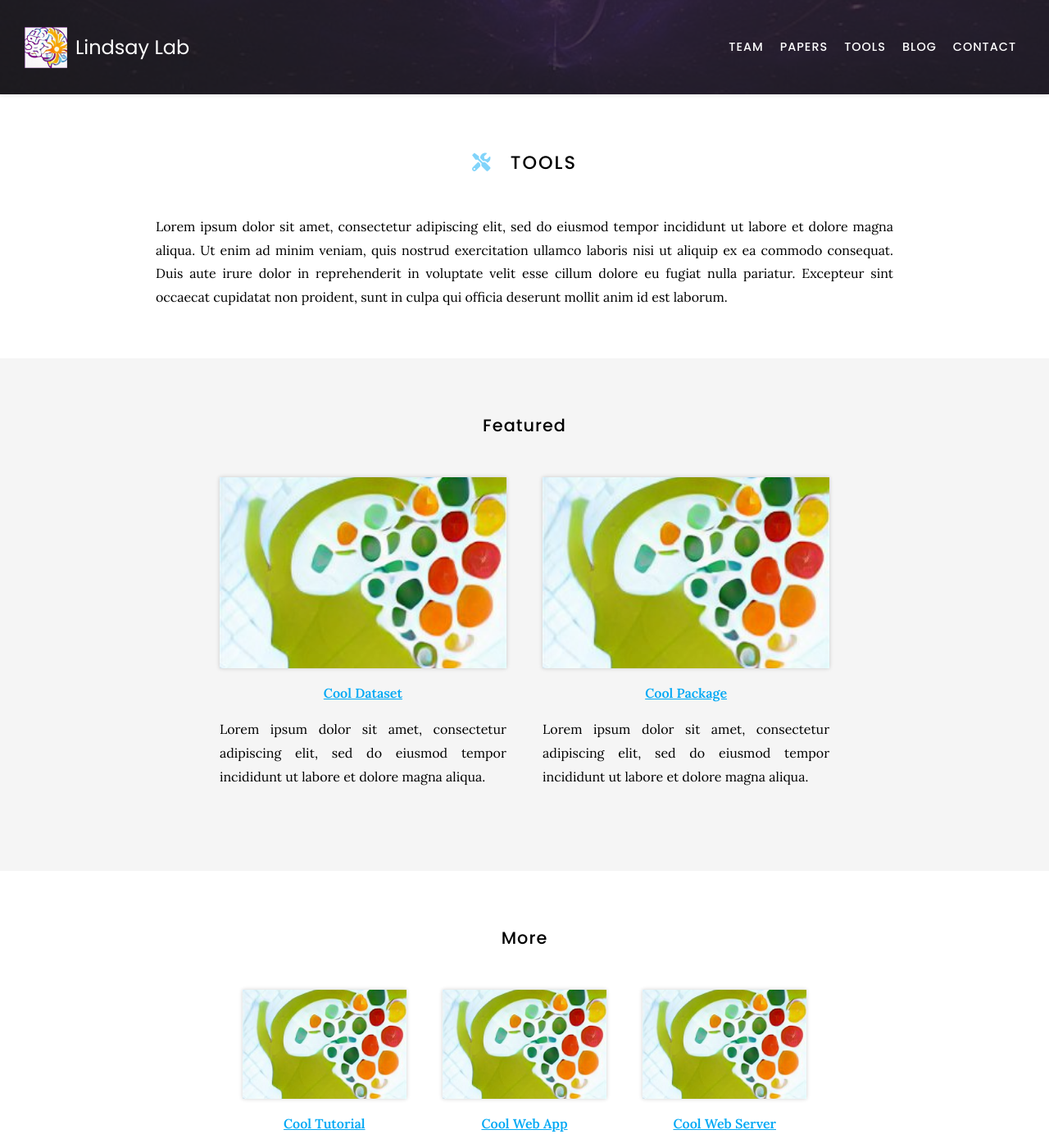
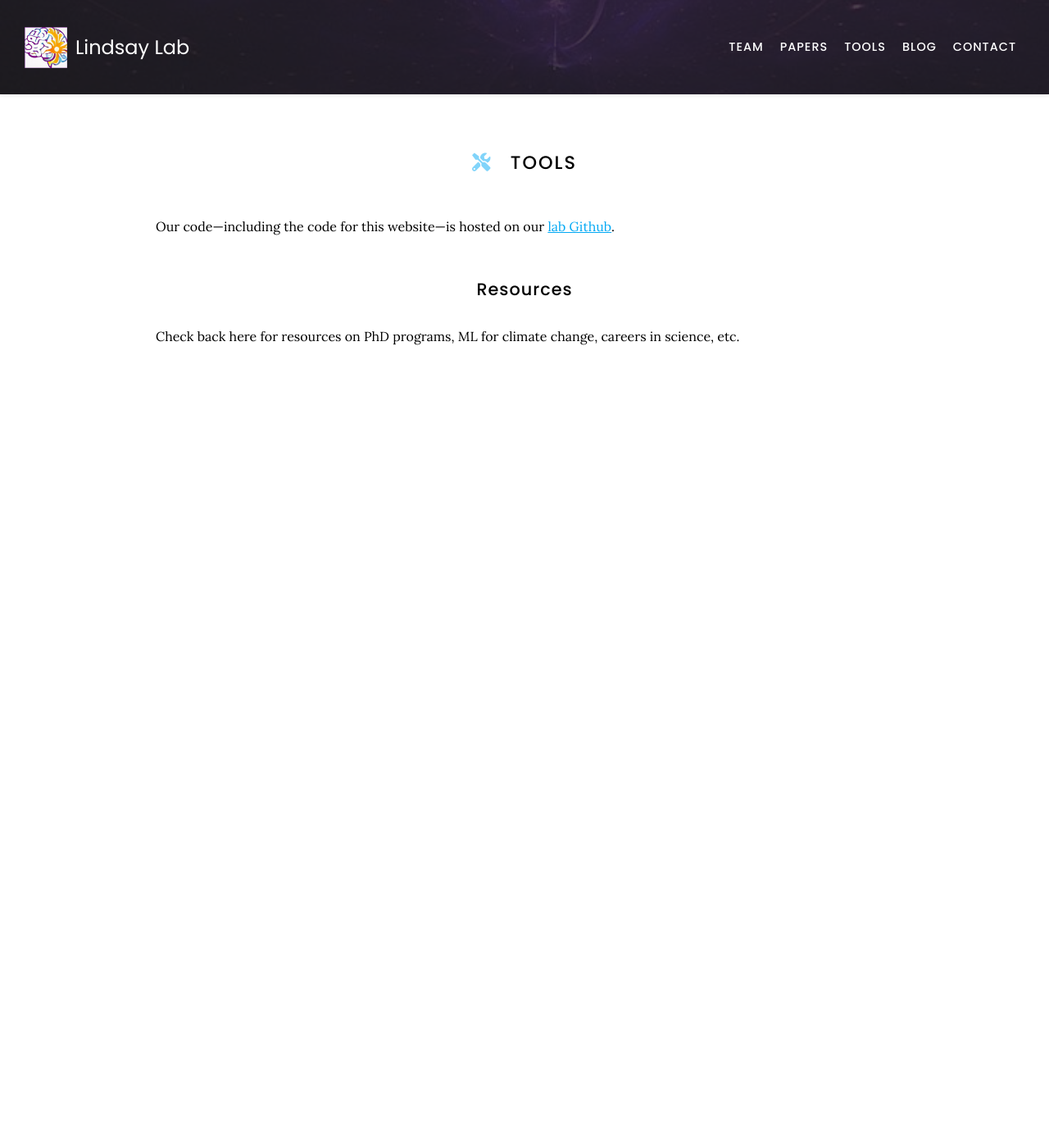
Before and after one commit to Lindsay-Lab/lindsay-lab.github.io, a Jekyll site: the page built from tools/index.md, in a window 1280 px wide and 1400 px high. Shown: the whole window at 82% size. Built offline with Jekyll 4.4.1, drawn with Linux system fonts in a browser that asks for light colours; nearby versions of some CDN libraries; some of the changed text lies outside the part shown.

Commit message:
Update index.md

```diff
--- a/tools/index.md
+++ b/tools/index.md
@@ -1,18 +1,18 @@
 ---
 title: Tools
 nav:
-  order: 2
-  tooltip: Software, datasets, and more
+  order: 3
+  tooltip: Code and resources
 ---
 
 # <i class="fas fa-tools"></i>Tools
 
-Lorem ipsum dolor sit amet, consectetur adipiscing elit, sed do eiusmod tempor incididunt ut labore et dolore magna aliqua.
-Ut enim ad minim veniam, quis nostrud exercitation ullamco laboris nisi ut aliquip ex ea commodo consequat.
-Duis aute irure dolor in reprehenderit in voluptate velit esse cillum dolore eu fugiat nulla pariatur.
-Excepteur sint occaecat cupidatat non proident, sunt in culpa qui officia deserunt mollit anim id est laborum.
+Our code&mdash;including the code for this website&mdash;is hosted on our [lab Github](https://github.com/Lindsay-Lab).
 
-{% include search-info.html %}
+## Resources
+Check back here for resources on PhD programs, ML for climate change, careers in science, etc.
+
+<!--{% include search-info.html %}
 
 {% include section.html %}
 
@@ -24,4 +24,4 @@ Excepteur sint occaecat cupidatat non proident, sunt in culpa qui officia deseru
 
 ## More
 
-{% include list.html component="card" data="tools" filters="group: more" style="small" %}
+{% include list.html component="card" data="tools" filters="group: more" style="small" %}-->
```
